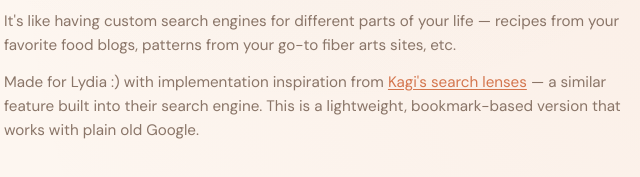
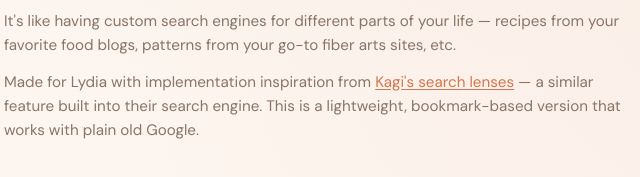
Before and after one commit to tlafleur/lensmaker, a plain HTML site: page index.html in a window 1280 px wide. Shown: the part 1047-1224 px from the top of the page, 316-956 px from the left. Drawn offline with Linux system fonts and the light colour scheme.

Commit message:
Update index.html

```diff
--- a/index.html
+++ b/index.html
@@ -693,7 +693,7 @@
       <p>Bookmarklets are tiny programs that live in your bookmarks bar. When you click one, it runs a quick script in your browser.</p>
       <p>A "lens" narrows your Google search to only show results from websites you trust. Click a lens in your bookmarks bar, type what you're looking for, and you'll get results from just those sites — no noise, no junk.</p>
       <p style="margin-top: 0.5rem;">It's like having custom search engines for different parts of your life — recipes from your favorite food blogs, patterns from your go-to fiber arts sites, etc.</p>
-      <p style="margin-top: 0.5rem;">Made for Lydia :) with implementation inspiration from <a href="https://help.kagi.com/kagi/features/lenses.html" target="_blank" rel="noopener" style="color: var(--accent); text-decoration: underline; text-underline-offset: 2px;">Kagi's search lenses</a> — a similar feature built into their search engine. This is a lightweight, bookmark-based version that works with plain old Google.</p>
+      <p style="margin-top: 0.5rem;">Made for Lydia with implementation inspiration from <a href="https://help.kagi.com/kagi/features/lenses.html" target="_blank" rel="noopener" style="color: var(--accent); text-decoration: underline; text-underline-offset: 2px;">Kagi's search lenses</a> — a similar feature built into their search engine. This is a lightweight, bookmark-based version that works with plain old Google.</p>
     </div>
   </div>
 
```
